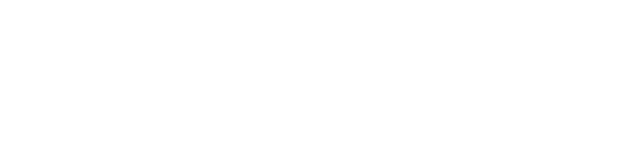
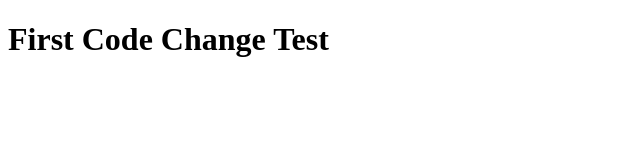
Before and after one commit to ashfaque9426/my-second-repo, a plain HTML site: page index.html in a window 1280 px wide. Shown: the whole page, without its empty margins (0-640 px from the left). Drawn offline with Linux system fonts and the light colour scheme.

Commit message:
Added a Header One

```diff
--- a/index.html
+++ b/index.html
@@ -7,6 +7,6 @@
     <title>My Second Github Repo</title>
 </head>
 <body>
-
+    <h1>First Code Change Test</h1>
 </body>
 </html>
```
